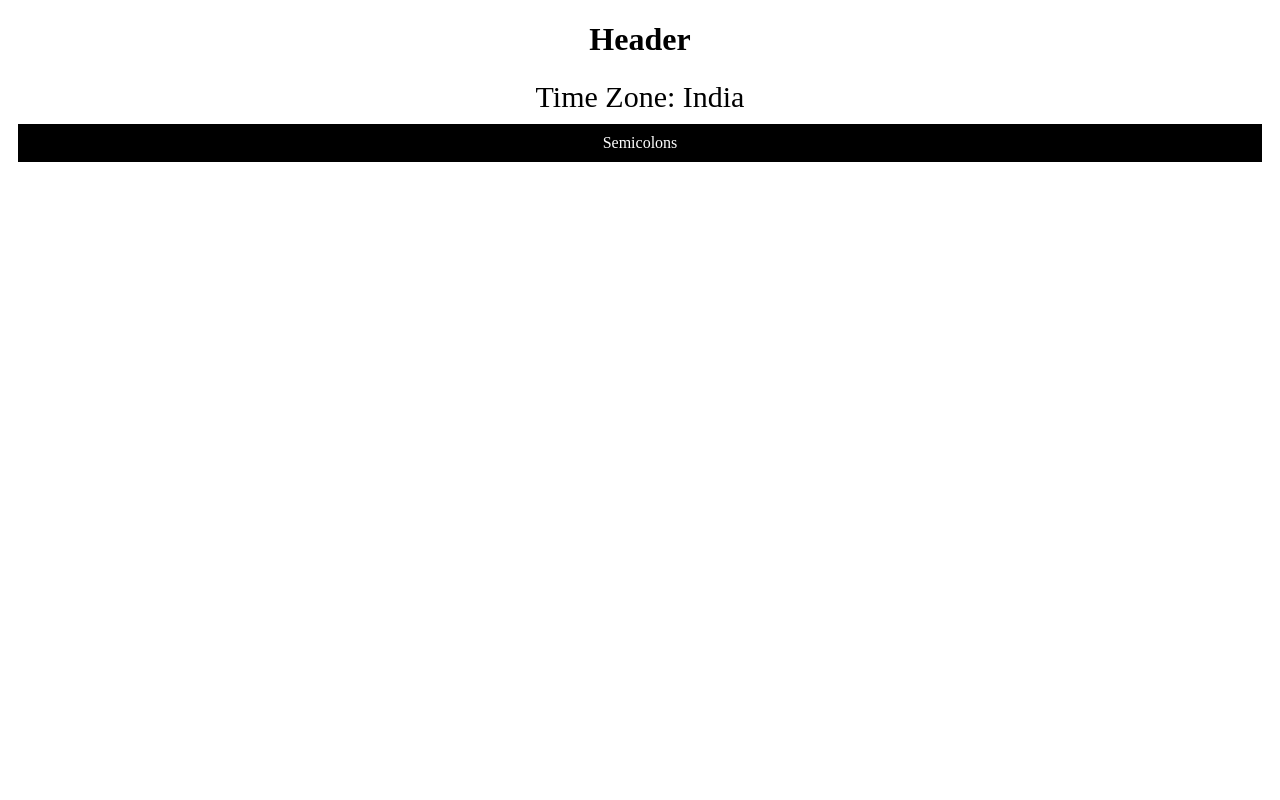
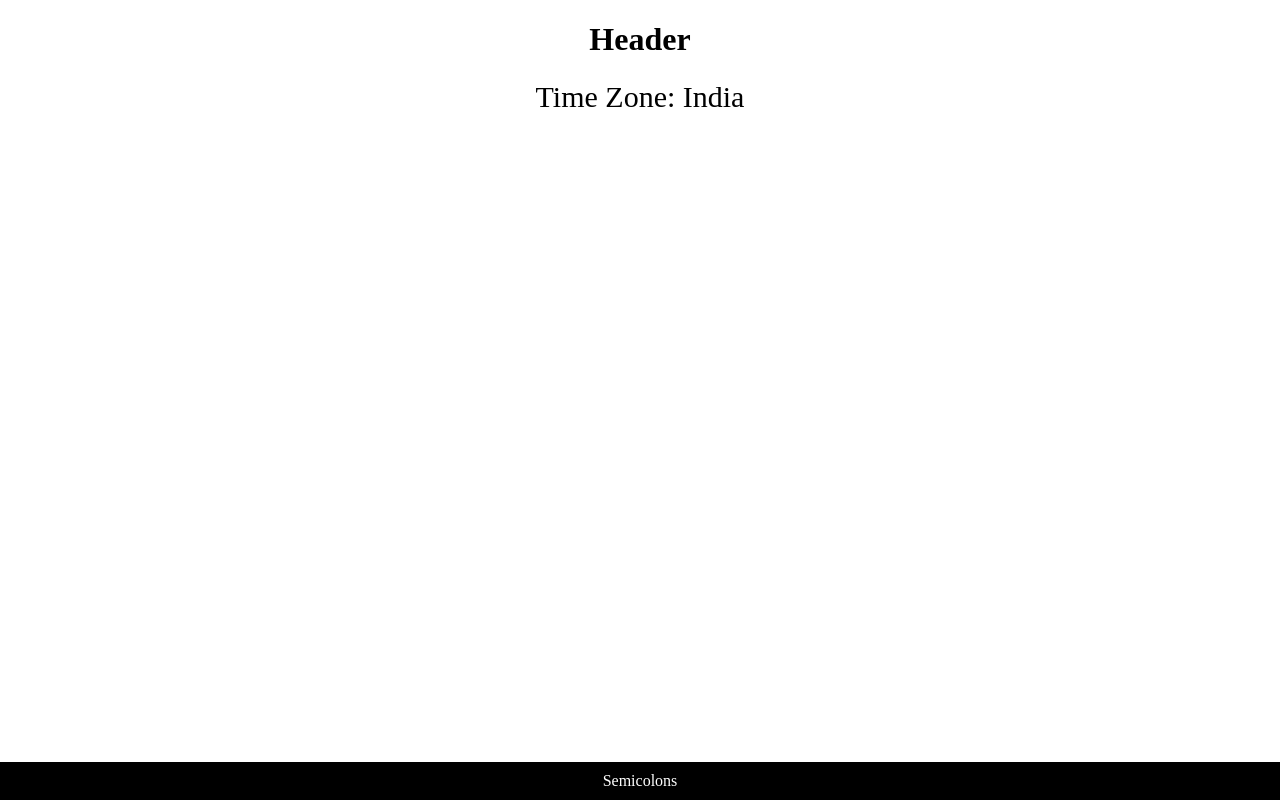
Before and after one commit to Py-geeks/RCT-CLK, a React (Create React App) app: page / in a window 1280 px wide. Built offline with nearby package versions, Linux system fonts and the light colour scheme.

Commit message:
changed footer design

```diff
--- a/public/index.html
+++ b/public/index.html
@@ -3,6 +3,7 @@
   <head>
     <meta charset="utf-8" />
     <link rel="icon" href="%PUBLIC_URL%/favicon.ico" />
+    <link rel="stylesheet" href="./style.css">
     <meta name="viewport" content="width=device-width, initial-scale=1" />
     <meta name="theme-color" content="#000000" />
     <meta
--- /dev/null
+++ b/public/style.css
@@ -0,0 +1,19 @@
+body{
+    margin: 0%;
+    height: 100%;
+    padding: 0;
+}
+.header{
+    align-items: center;
+    justify-content: center;
+    display: flex;
+}
+.footer{
+    align-items: center;
+    justify-content: center;
+    display: flex;
+    bottom: 0;
+    max-width: 100%;
+    left: 0;
+    right: 0;
+}
--- a/src/Footer.js
+++ b/src/Footer.js
@@ -9,7 +9,7 @@ const Footer = () => {
   return (
     <div>
       <section style={ footcss }>
-        <div style={{ textAlign: "center",padding: "10px",position: "relative",  background: "#000000", bottom: "0px"  }}>
+        <div style={{ textAlign: "center",padding: "10px",position: "absolute",  background: "#000000"}}  className="footer">
           <span style={{ color: "White" }}>Semicolons</span>
         </div>
       </section>
```
